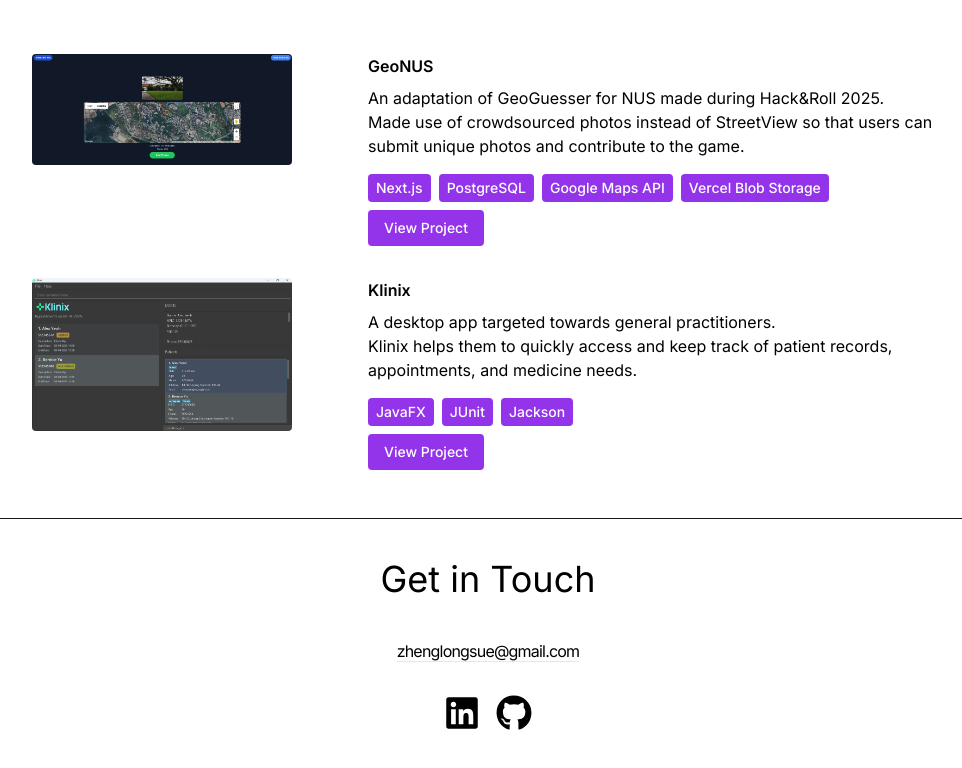
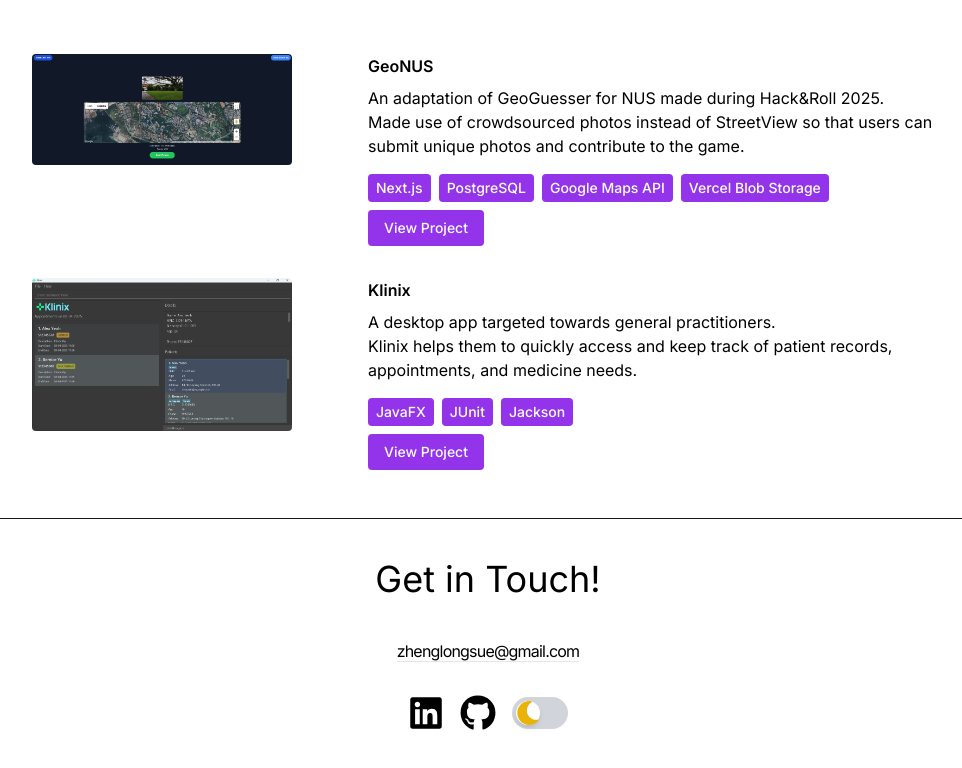
Before and after one commit to zhenglong1603/react-portfolio, a React (Vite) app: page / in a window 1280 px wide. Shown: the part 3191-3959 px from the top of the page, without its empty margins (152-1114 px from the left). Built offline with nearby package versions, Linux system fonts and the light colour scheme.

Commit message:
Add toggleButton for Contact.jsx

```diff
--- a/src/components/Contact.jsx
+++ b/src/components/Contact.jsx
@@ -1,35 +1,58 @@
-import {motion} from "framer-motion";
-import { FaLinkedin, FaGithub} from "react-icons/fa";
+import { motion } from "framer-motion";
+import { FaLinkedin, FaGithub, FaSun, FaMoon } from "react-icons/fa";
+import { useTheme } from "../ThemeProvider.jsx";
+
 const Contact = () => {
+  const { theme, toggleTheme } = useTheme();
   return (
     <div className="border-b border-neutral-900 pb-20">
       <motion.h1
         whileInView={{ opacity: 1, y: 0 }}
         initial={{ opacity: 0, y: -100 }}
-        transition={{duration: 0.5 }}
-        className="my-10 text-center text-4xl">Get in Touch</motion.h1>
+        transition={{ duration: 0.5 }}
+        className="my-10 text-center text-4xl"
+      >
+        Get in Touch!
+      </motion.h1>
       <div className="text-center tracking-tighter">
-            <a href="#" className="border-b">zhenglongsue@gmail.com</a>
+        <a href="#" className="border-b">
+          zhenglongsue@gmail.com
+        </a>
         <br />
         <div className="m-8 flex items-center justify-center gap-4 text-4xl">
           <a
             href="https://www.linkedin.com/in/suezhenglong"
             target="_blank"
             rel="noopener noreferrer"
-                aria-label="LinkedIn Profile">
+            aria-label="LinkedIn Profile"
+          >
             <FaLinkedin />
           </a>
           <a
             href="https://github.com/zhenglong1603"
             target="_blank"
             rel="noopener noreferrer"
-                aria-label="GitHub Profile">
+            aria-label="GitHub Profile"
+          >
             <FaGithub />
           </a>
+          <button
+            onClick={toggleTheme}
+            aria-label="Toggle Theme"
+            className="relative w-14 h-8 rounded-full bg-gray-300 dark:bg-neutral-700 transition-colors duration-300"
+          >
+            <span
+              className={`absolute top-1 left-1 w-6 h-6 flex items-center justify-center rounded-full bg-white text-yellow-500 dark:text-red shadow-md transform transition-all duration-300 ${
+                theme === "dark" ? "translate-x-6" : "translate-x-0"
+              }`}
+            >
+              {theme === "dark" ? <FaSun /> : <FaMoon />}
+            </span>
+          </button>
         </div>
       </div>
     </div>
-  )
-}
+  );
+};
 
-export default Contact
+export default Contact;
```
Lines whose indentation alone changed are shown as unchanged.
